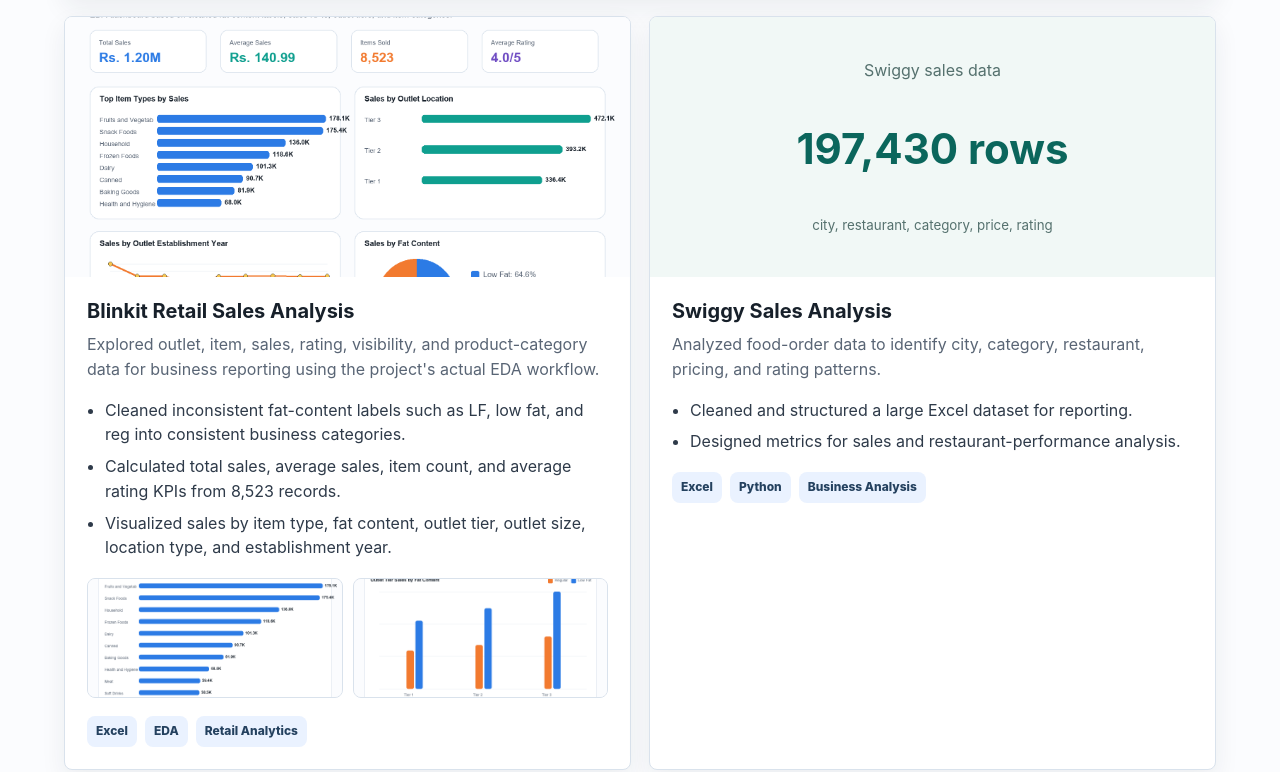
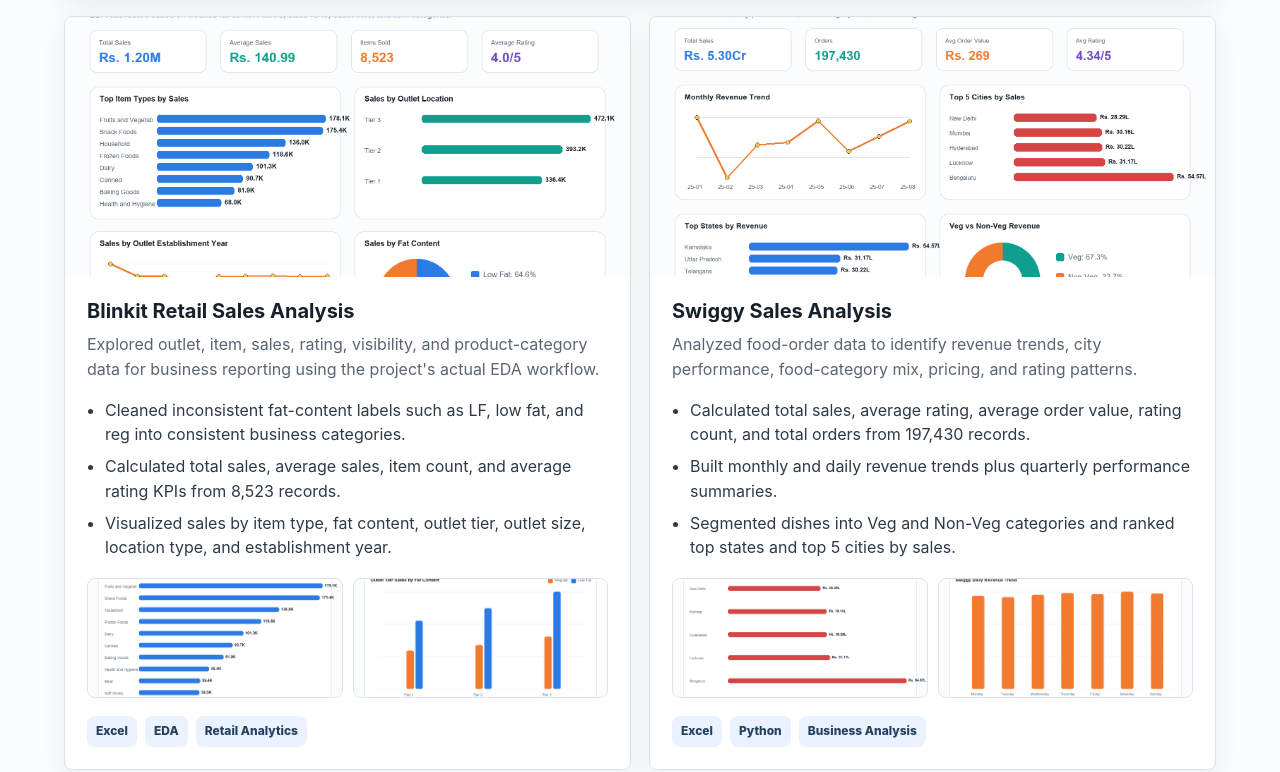
Before and after one commit to Bansal-yash08/yashbansal_portfolio, a plain HTML site: page index.html in a window 1280 px wide. Shown: the part 1742-2514 px from the top of the page. Drawn offline with Linux system fonts and the light colour scheme.

Commit message:
Add Swiggy analysis visuals

```diff
--- a/index.html
+++ b/index.html
@@ -142,18 +142,19 @@
           </article>
 
           <article class="project" data-category="analytics">
-            <div class="project-visual table-visual" aria-hidden="true">
-              <span>Swiggy sales data</span>
-              <b>197,430 rows</b>
-              <small>city, restaurant, category, price, rating</small>
-            </div>
+            <img src="assets/swiggy-sales-dashboard.png" alt="Swiggy sales dashboard with revenue and city charts" />
             <div class="project-body">
               <h3>Swiggy Sales Analysis</h3>
-              <p>Analyzed food-order data to identify city, category, restaurant, pricing, and rating patterns.</p>
+              <p>Analyzed food-order data to identify revenue trends, city performance, food-category mix, pricing, and rating patterns.</p>
               <ul>
-                <li>Cleaned and structured a large Excel dataset for reporting.</li>
-                <li>Designed metrics for sales and restaurant-performance analysis.</li>
+                <li>Calculated total sales, average rating, average order value, rating count, and total orders from 197,430 records.</li>
+                <li>Built monthly and daily revenue trends plus quarterly performance summaries.</li>
+                <li>Segmented dishes into Veg and Non-Veg categories and ranked top states and top 5 cities by sales.</li>
               </ul>
+              <div class="project-gallery" aria-label="Swiggy sales analysis chart previews">
+                <img src="assets/swiggy-top-cities.png" alt="Swiggy top 5 cities by sales chart" />
+                <img src="assets/swiggy-daily-revenue.png" alt="Swiggy daily revenue trend chart" />
+              </div>
               <div class="tags"><span>Excel</span><span>Python</span><span>Business Analysis</span></div>
             </div>
           </article>
```
Also changed, not shown: assets/swiggy-daily-revenue.png (added), assets/swiggy-sales-dashboard.png (added), assets/swiggy-top-cities.png (added).
